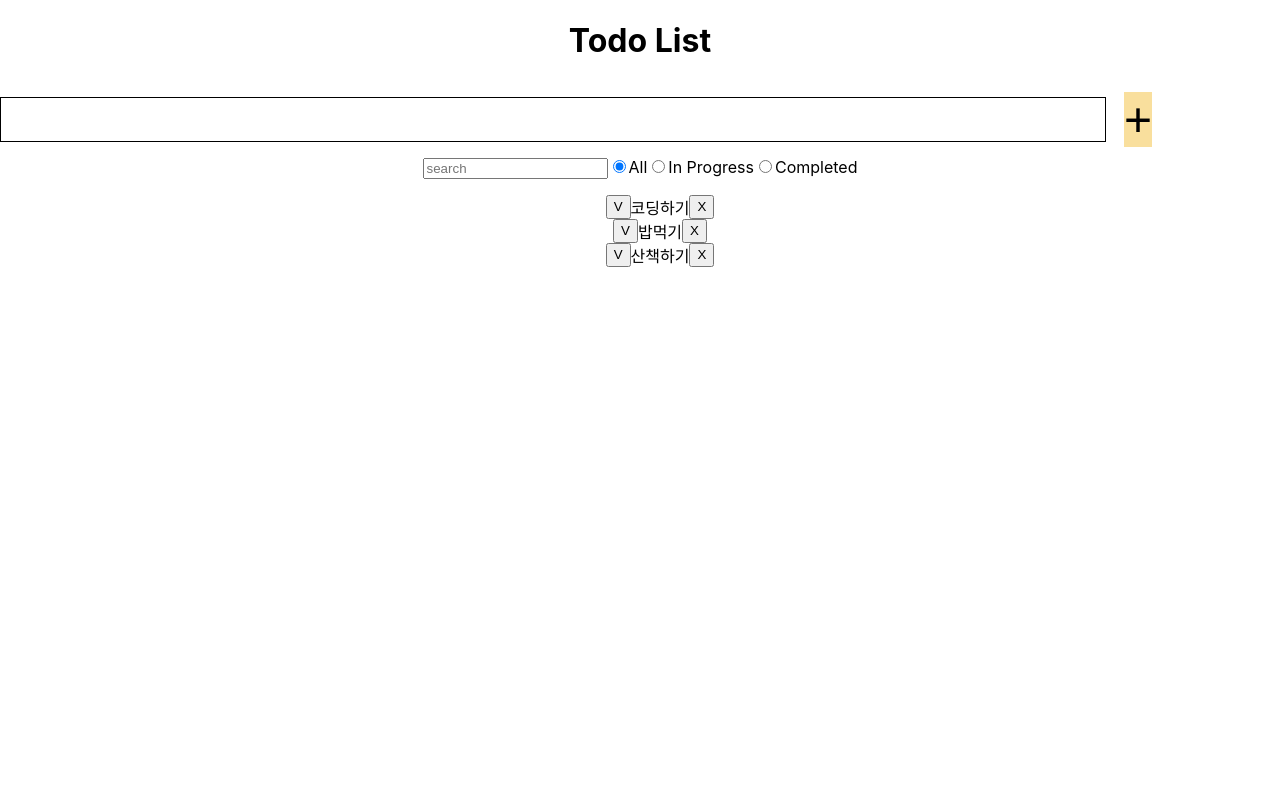
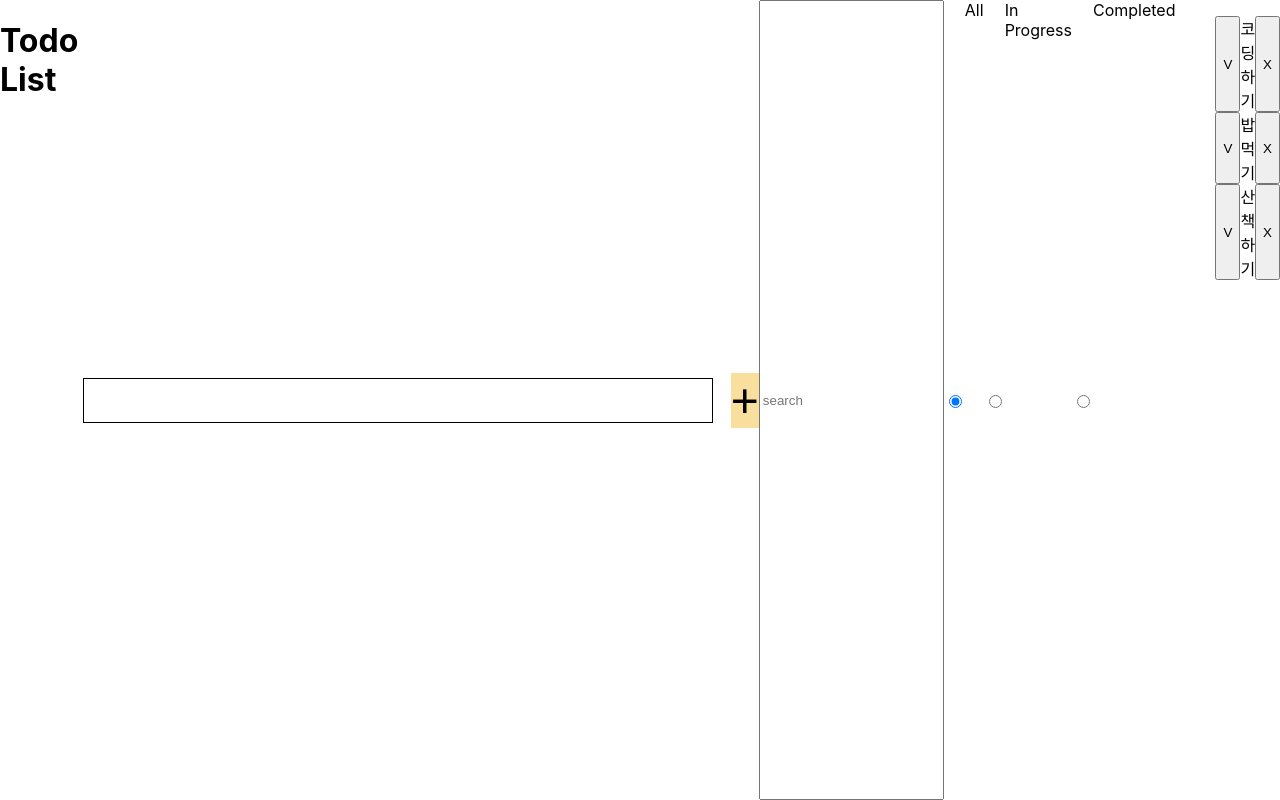
Before and after one commit to gykoh42/TodoList, a React (Create React App) app: page / in a window 1280 px wide. Built offline with nearby package versions, Linux system fonts and the light colour scheme.

Commit message:
feat: App.css 에 불필요한 속성 제거

```diff
--- a/src/App.css
+++ b/src/App.css
@@ -1,5 +1,8 @@
 .App {
-  text-align: center;
+  display: flex;
+  width: 100vw;
+  height: 100vh;
+  background-color: #ffffff;
 }
 
 .App-logo {
@@ -18,21 +21,6 @@
   min-height: 100vh;
   display: flex;
   flex-direction: column;
-  align-items: center;
-  justify-content: center;
   font-size: calc(10px + 2vmin);
   color: white;
 }
-
-.App-link {
-  color: #61dafb;
-}
-
-@keyframes App-logo-spin {
-  from {
-    transform: rotate(0deg);
-  }
-  to {
-    transform: rotate(360deg);
-  }
-}
```
